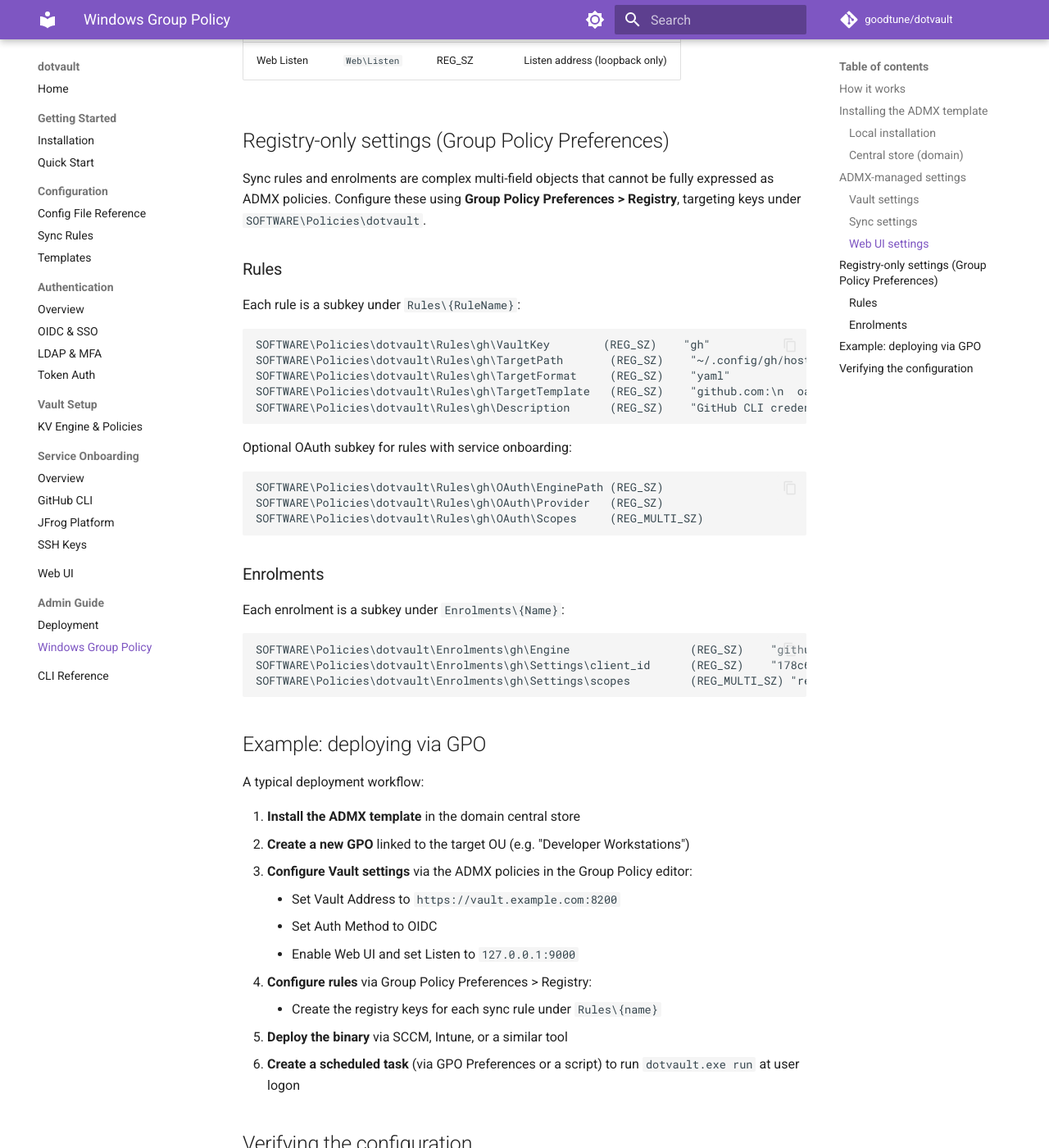
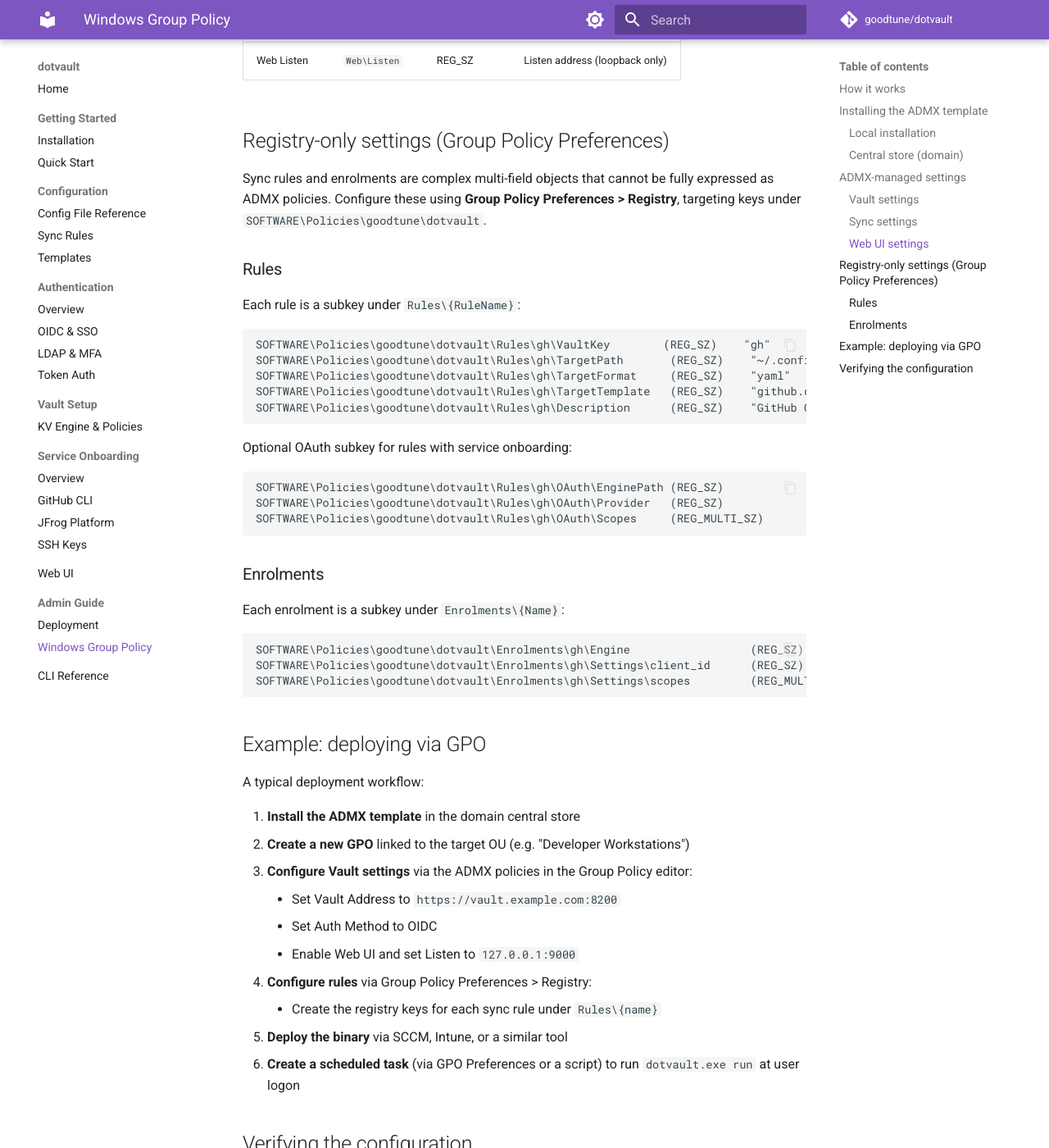
Before and after one commit to goodtune/dotvault, an MkDocs documentation site: the page built from docs/admin/windows-gpo.md, in a window 1280 px wide and 1400 px high, scrolled down 2105 px. Shown: the whole window at 82% size. Built offline with MkDocs 1.6.1 and Material for MkDocs 9.7.7, drawn with Linux system fonts in a browser that asks for light colours; comment, search, counter and statistics services are not loaded; some of the changed text lies outside the part shown.

Commit message:
fix(windows): namespace GPO registry path under `Policies\goodtune\dotvault` (#59)

````diff
--- a/docs/admin/windows-gpo.md
+++ b/docs/admin/windows-gpo.md
@@ -4,7 +4,7 @@
 
 ## How it works
 
-When HKLM registry keys exist at `SOFTWARE\Policies\dotvault`, dotvault loads **all** configuration from the registry and ignores the YAML config file entirely. Only machine-level policy (HKLM) is read — HKCU is intentionally skipped because it is user-writable and therefore cannot be trusted for enforced configuration.
+When HKLM registry keys exist at `SOFTWARE\Policies\goodtune\dotvault`, dotvault loads **all** configuration from the registry and ignores the YAML config file entirely. Only machine-level policy (HKLM) is read — HKCU is intentionally skipped because it is user-writable and therefore cannot be trusted for enforced configuration.
 
 !!! important "The `--config` flag always wins"
     If a user invokes dotvault with `--config path/to/config.yaml`, the specified file is used regardless of whether registry keys exist. This is useful for development and troubleshooting but means the user can bypass the managed configuration. In environments where strict enforcement is required, restrict access to the dotvault binary's command-line options.
@@ -65,26 +65,26 @@
 
 ## Registry-only settings (Group Policy Preferences)
 
-Sync rules and enrolments are complex multi-field objects that cannot be fully expressed as ADMX policies. Configure these using **Group Policy Preferences > Registry**, targeting keys under `SOFTWARE\Policies\dotvault`.
+Sync rules and enrolments are complex multi-field objects that cannot be fully expressed as ADMX policies. Configure these using **Group Policy Preferences > Registry**, targeting keys under `SOFTWARE\Policies\goodtune\dotvault`.
 
 ### Rules
 
 Each rule is a subkey under `Rules\{RuleName}`:
 
 ```
-SOFTWARE\Policies\dotvault\Rules\gh\VaultKey        (REG_SZ)    "gh"
-SOFTWARE\Policies\dotvault\Rules\gh\TargetPath       (REG_SZ)    "~/.config/gh/hosts.yml"
-SOFTWARE\Policies\dotvault\Rules\gh\TargetFormat     (REG_SZ)    "yaml"
-SOFTWARE\Policies\dotvault\Rules\gh\TargetTemplate   (REG_SZ)    "github.com:\n  oauth_token: \"{{.oauth_token}}\""
-SOFTWARE\Policies\dotvault\Rules\gh\Description      (REG_SZ)    "GitHub CLI credentials"
+SOFTWARE\Policies\goodtune\dotvault\Rules\gh\VaultKey        (REG_SZ)    "gh"
+SOFTWARE\Policies\goodtune\dotvault\Rules\gh\TargetPath       (REG_SZ)    "~/.config/gh/hosts.yml"
+SOFTWARE\Policies\goodtune\dotvault\Rules\gh\TargetFormat     (REG_SZ)    "yaml"
+SOFTWARE\Policies\goodtune\dotvault\Rules\gh\TargetTemplate   (REG_SZ)    "github.com:\n  oauth_token: \"{{.oauth_token}}\""
+SOFTWARE\Policies\goodtune\dotvault\Rules\gh\Description      (REG_SZ)    "GitHub CLI credentials"
 ```
 
 Optional OAuth subkey for rules with service onboarding:
 
 ```
-SOFTWARE\Policies\dotvault\Rules\gh\OAuth\EnginePath (REG_SZ)
-SOFTWARE\Policies\dotvault\Rules\gh\OAuth\Provider   (REG_SZ)
-SOFTWARE\Policies\dotvault\Rules\gh\OAuth\Scopes     (REG_MULTI_SZ)
+SOFTWARE\Policies\goodtune\dotvault\Rules\gh\OAuth\EnginePath (REG_SZ)
+SOFTWARE\Policies\goodtune\dotvault\Rules\gh\OAuth\Provider   (REG_SZ)
+SOFTWARE\Policies\goodtune\dotvault\Rules\gh\OAuth\Scopes     (REG_MULTI_SZ)
 ```
 
 ### Enrolments
@@ -92,9 +92,9 @@
 Each enrolment is a subkey under `Enrolments\{Name}`:
 
 ```
-SOFTWARE\Policies\dotvault\Enrolments\gh\Engine                  (REG_SZ)    "github"
-SOFTWARE\Policies\dotvault\Enrolments\gh\Settings\client_id      (REG_SZ)    "178c6fc778ccc68e1d6a"
-SOFTWARE\Policies\dotvault\Enrolments\gh\Settings\scopes         (REG_MULTI_SZ) "repo\0read:org\0gist"
+SOFTWARE\Policies\goodtune\dotvault\Enrolments\gh\Engine                  (REG_SZ)    "github"
+SOFTWARE\Policies\goodtune\dotvault\Enrolments\gh\Settings\client_id      (REG_SZ)    "178c6fc778ccc68e1d6a"
+SOFTWARE\Policies\goodtune\dotvault\Enrolments\gh\Settings\scopes         (REG_MULTI_SZ) "repo\0read:org\0gist"
 ```
 
 ## Example: deploying via GPO
````
Also changed, not shown: CLAUDE.md (+4 -4 lines), docs/admin/deployment.md (+1 -1 lines), docs/configuration/config-reference.md (+1 -1 lines), 8 other files.
